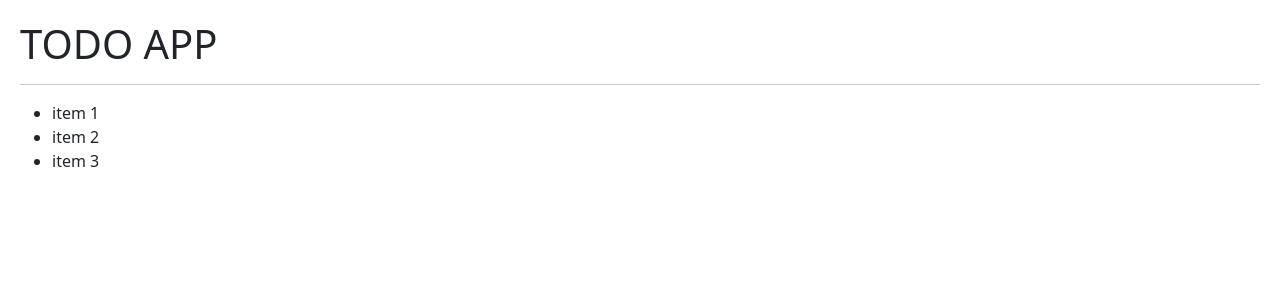
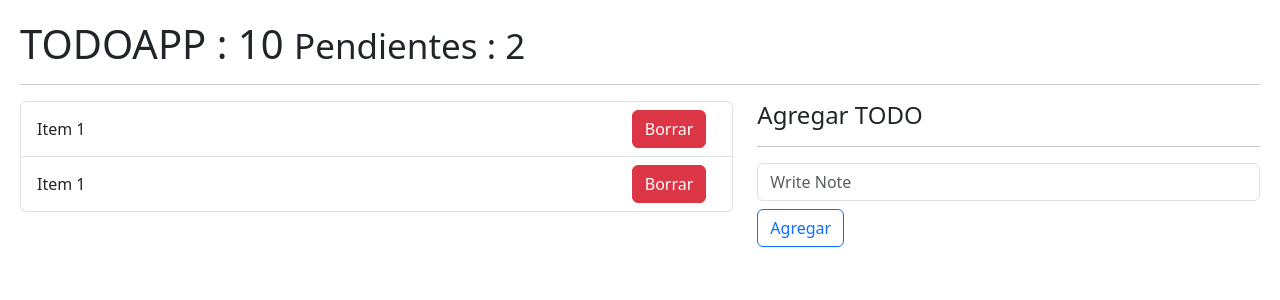
Before and after one commit to Devsaga12/01-Hook-App, a React (Vite) app: page / in a window 1280 px wide. Shown: the top 300 px of the page. Built offline with nearby package versions, Linux system fonts and the light colour scheme.

Commit message:
feature item todo

```diff
--- a/src/08-useReducer/TodoApp.jsx
+++ b/src/08-useReducer/TodoApp.jsx
@@ -1,5 +1,6 @@
 import { useReducer } from "react";
 import { todoReducer } from "./todoReduce";
+import { TodoList } from "./TodoList";
 
 const initState = [
   {
@@ -19,14 +20,29 @@
   const [todos, dispatch] = useReducer(todoReducer, initState);
   return (
     <>
-      <h1>TODO APP</h1>
+      <h1>TODOAPP : 10 <small>Pendientes : 2</small></h1>
       <hr />
+      <div className="row">
+        <div className="col-7">
+          <TodoList todos={ todos}/>
+        </div>
 
-      <ul>
-        <li>item 1</li>
-        <li>item 2</li>
-        <li>item 3</li>
-      </ul>
+        <div className="col-5">
+          <h4>Agregar TODO</h4>
+          <hr />
+          <form>
+            <input
+              type="text"
+              placeholder="Write Note "
+              className="form-control"
+            />
+            <button type="submit" className="btn btn-outline-primary mt-2">
+              Agregar
+            </button>
+          </form>
+        </div>
+      </div>
+
     </>
   );
 };
--- /dev/null
+++ b/src/08-useReducer/TodoList.jsx
@@ -0,0 +1,17 @@
+import React from 'react'
+
+export const TodoList = ( { todos =[]} ) => {
+  return (
+    <ul className=' list-group'>
+
+        {
+            todos.map(todo =>(
+                <li key={ todo.id } className="list-group-item d-flex justify-content-between">
+                <span className=" align-self-center">Item 1</span>
+                <button className="btn btn-danger">Borrar</button>
+              </li>
+            ))
+        }
+    </ul>
+  )
+}
```
